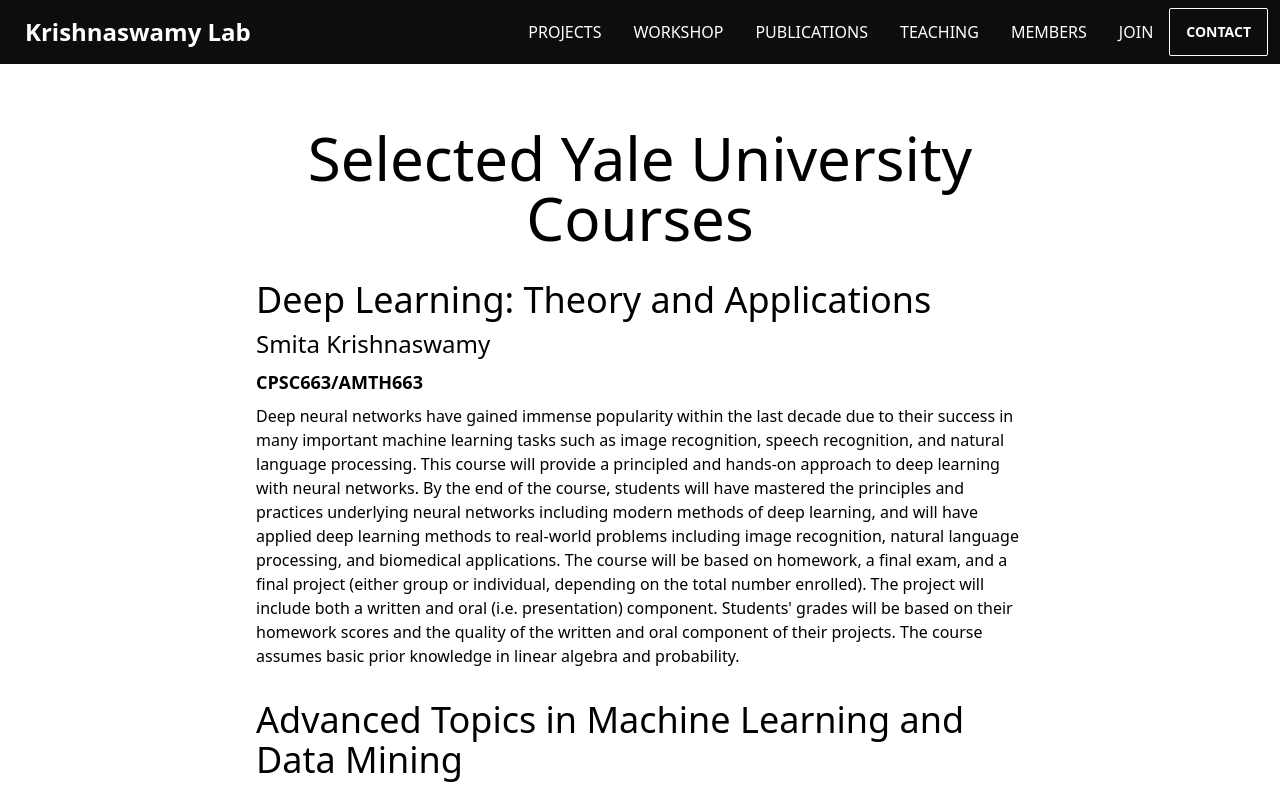
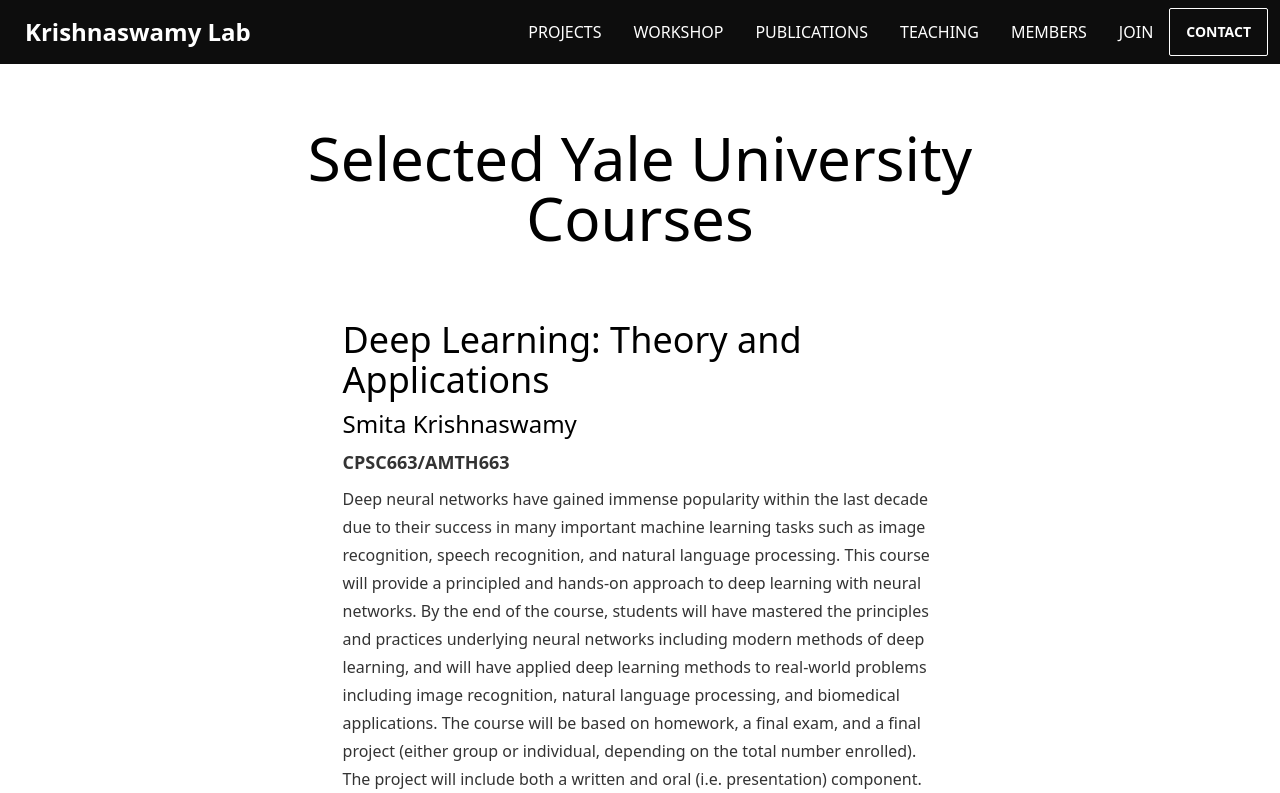
Before and after one commit to KrishnaswamyLab/krishnaswamy-lab-site, a SvelteKit app: page /teaching in a window 1280 px wide. Shown: the top 793 px of the page. Built offline with nearby package versions, Linux system fonts and the light colour scheme.

Commit message:
prose on teaching

```diff
--- a/src/routes/teaching/+page.svelte
+++ b/src/routes/teaching/+page.svelte
@@ -16,8 +16,9 @@
     <Hero class="break-keep">
         Selected Yale<wbr> Uni<wbr>versity Courses
     </Hero>
+    <div class="mt-8 flex flex-col place-content-center place-items-center">
         {#each data?.courses as {title, about, professors, listings}}
-    <div class="mt-8">
+        <div class="mt-8 prose">
             <h2 class="font-light text-2xl md:text-4xl my-2">
                 {title}
             </h2>
@@ -38,4 +39,6 @@
             </p>
         </div>
         {/each}
+    </div>
+
 </JellyContainer>
```
Lines whose indentation alone changed are shown as unchanged.
